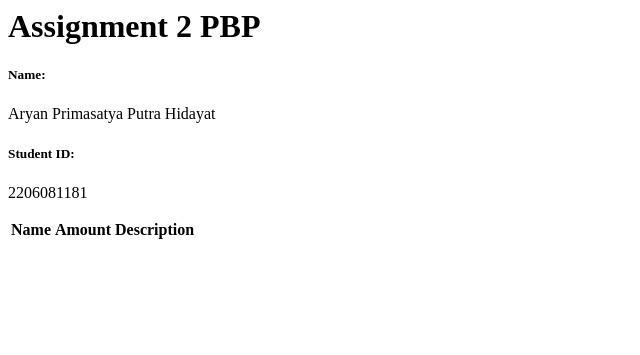
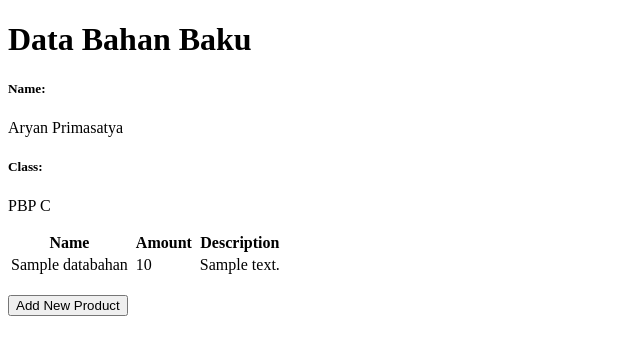
Before and after one commit to aryanstya/Data-bahan-baku, a Django app: page / in a window 1280 px wide. Shown: the top 355 px of the page, without its empty margins (0-640 px from the left). Run offline with Django 4.2, Linux system fonts and the light colour scheme; tables that the repository leaves empty hold one stand-in row (values such as "Sample post"); lists and menus that the app fills with data are empty.

Commit message:
Tugas PBP

```diff
--- a/dataBahanBaku/settings.py
+++ b/dataBahanBaku/settings.py
@@ -56,7 +56,7 @@
 TEMPLATES = [
     {
         'BACKEND': 'django.template.backends.django.DjangoTemplates',
-        'DIRS': [],
+        'DIRS': [BASE_DIR / 'templates'],
         'APP_DIRS': True,
         'OPTIONS': {
             'context_processors': [
--- a/dataBahanBaku/urls.py
+++ b/dataBahanBaku/urls.py
@@ -15,11 +15,9 @@
     2. Add a URL to urlpatterns:  path('blog/', include('blog.urls'))
 """
 from django.contrib import admin
-from django.urls import path
-from main.views import show_bahan
-
-app_name = "main"
+from django.urls import path, include
 
 urlpatterns = [
-    path('', show_bahan, name='show_bahan'),
+    path('admin/', admin.site.urls),
+    path('', include('main.urls'))
 ]
--- /dev/null
+++ b/main/templates/base.html
@@ -0,0 +1,18 @@
+{% load static %}
+<!DOCTYPE html>
+<html lang="en">
+    <head>
+        <meta charset="UTF-8" />
+        <meta
+            name="viewport"
+            content="width=device-width, initial-scale=1.0"
+        />
+        {% block meta %}
+        {% endblock meta %}
+    </head>
+
+    <body>
+        {% block content %}
+        {% endblock content %}
+    </body>
+</html>
--- a/main/templates/main.html
+++ b/main/templates/main.html
@@ -1,24 +1,43 @@
 
+{% extends 'base.html' %}
 
-  <h1>Assignment 2 PBP</h1>
+{% block content %}
+    <h1>Data Bahan Baku</h1>
 
-  <h5>Name: </h5>
-  <p>Aryan Primasatya Putra Hidayat</p>
+    <h5>Name:</h5>
+    <p>{{name}}</p>
 
-  <h5>Student ID: </h5>
-  <p>2206081181</p>
+    <h5>Class:</h5>
+    <p>{{class}}</p>
 
 <table>
     <tr>
         <th>Name</th>
+        <th>     </th>
         <th>Amount</th>
+        <th>       </th>
         <th>Description</th>
+    </tr>
 
+    {% comment %} Berikut cara memperlihatkan data produk di bawah baris ini {% endcomment %}
+
+    {% for product in products %}
+        <tr>
+            <td>{{product.name}}</td>
+            <th>     </th>
+            <td>{{product.amount}}</td>
+            <th>     </th>
+            <td>{{product.description}}</td>
         </tr>
-    {% comment %} Add the data below this line {% endcomment %}
-    <tr>
-        <th>{{dataBahanBaku.name}}</th>
-        <th>{{dataBahanBaku.amount}}</th>
-        <th>{{dataBahanBaku.description}}</th>
-    </tr>
+    {% endfor %}
 </table>
+
+<br />
+
+<a href="{% url 'main:create_product' %}">
+    <button>
+        Add New Product
+    </button>
+</a>
+
+{% endblock content %}
--- /dev/null
+++ b/main/urls.py
@@ -0,0 +1,13 @@
+from django.urls import path
+from main.views import show_main, create_product, show_xml, show_json, show_xml_by_id, show_json_by_id
+
+app_name = "main"
+
+urlpatterns = [
+    path('create-product', create_product, name='create_product'),
+    path('xml/', show_xml, name='show_xml'),
+    path('json/', show_json, name='show_json'),
+    path('',show_main, name="show_main"),
+    path('xml/<int:id>/', show_xml_by_id, name='show_xml_by_id'),
+    path('json/<int:id>/', show_json_by_id, name='show_json_by_id'),
+]
--- a/main/views.py
+++ b/main/views.py
@@ -1,13 +1,46 @@
 from multiprocessing import context
 from django.shortcuts import render
+from django.http import HttpResponseRedirect
 from main.models import dataBahan
+from main.forms import ProductForm
+from django.urls import reverse
+from django.http import HttpResponse
+from django.core import serializers
 
-def show_bahan(request):
-    data_item_bahan = dataBahan.objects.all()
+
+def show_main(request):
+    products = dataBahan.objects.all()
+
     context = {
-        'list_Bahan' : data_item_bahan,
-        'nama' : 'Aryan Primasatya',
-        'NPM' : '2206081181',
+        'name': 'Aryan Primasatya', # Nama kamu
+        'class': 'PBP C', # Kelas PBP kamu
+        'products': products
     }
+
     return render(request, "main.html", context)
-# TODO: Create your views here.
+
+def create_product(request):
+    form = ProductForm(request.POST or None)
+
+    if form.is_valid() and request.method == "POST":
+        form.save()
+        return HttpResponseRedirect(reverse('main:show_main'))
+
+    context = {'form': form}
+    return render(request, "create_product.html", context)
+
+def show_xml(request):
+    data = dataBahan.objects.all()
+    return HttpResponse(serializers.serialize("xml", data), content_type="application/xml")
+
+def show_json(request):
+    data = dataBahan.objects.all()
+    return HttpResponse(serializers.serialize("json", data), content_type="application/json")
+
+def show_json_by_id(request, id):
+    data = dataBahan.objects.filter(pk=id)
+    return HttpResponse(serializers.serialize("json", data), content_type="application/json")
+
+def show_xml_by_id(request, id):
+    data = dataBahan.objects.filter(pk=id)
+    return HttpResponse(serializers.serialize("xml", data), content_type="application/xml")
```
Also changed, not shown: main/forms.py (added, +7 -0 lines), main/templates/create_product.html (added, +19 -0 lines), main/migrations/0002_rename_product_databahan.py (added). Lines whose indentation alone changed are shown as unchanged.
